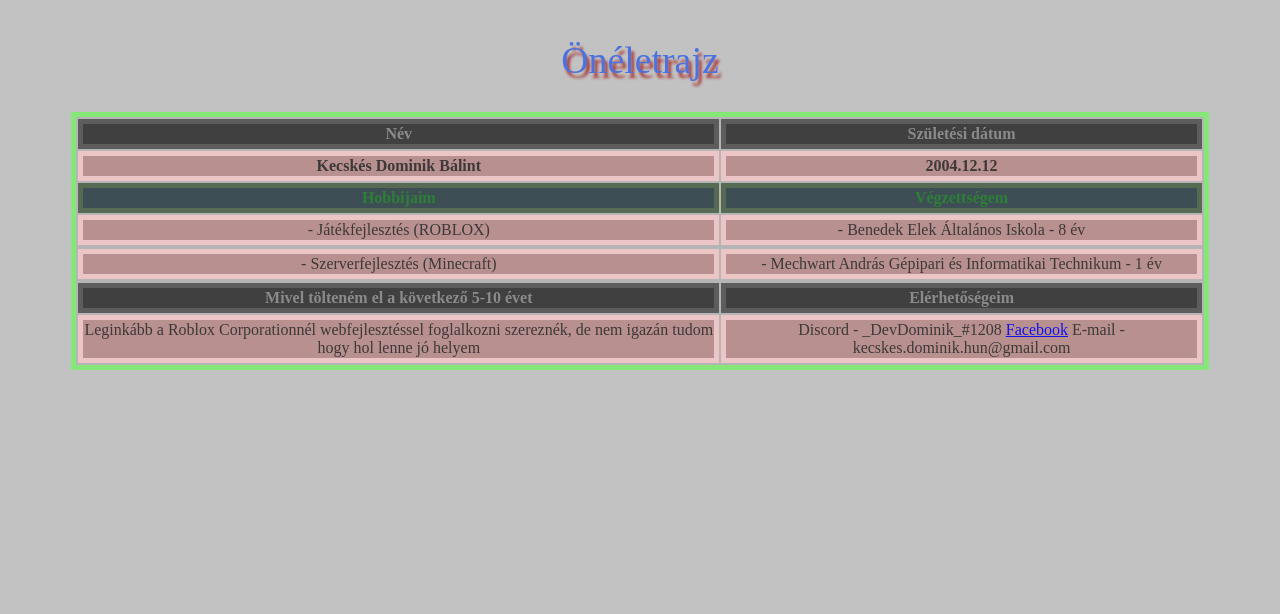
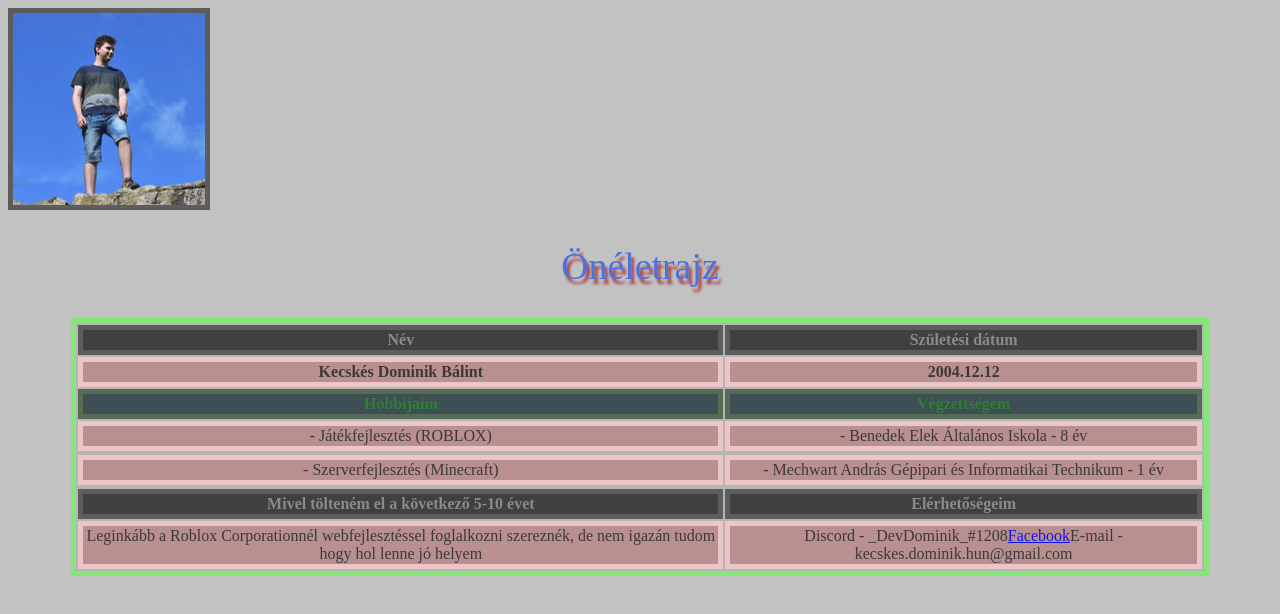
Before and after one commit to DevDominik/oneletrajz, a plain HTML site: page index.html in a window 1280 px wide. Drawn offline with Linux system fonts and the light colour scheme.

Commit message:
megvan az oneletrajz

```diff
--- a/index.html
+++ b/index.html
@@ -38,9 +38,10 @@
             </tr>
             <tr>
                 <td id="information">Leginkább a Roblox Corporationnél webfejlesztéssel foglalkozni szereznék, de nem igazán tudom hogy hol lenne jó helyem</th>
-                <td id="information" rowspan="3">Discord - _DevDominik_#1208                            <a href="https://www.facebook.com/profile.php?id=100008926422634">Facebook</a>               E-mail - kecskes.dominik.hun@gmail.com</td>
+                <td id="information" rowspan="3">Discord - _DevDominik_#1208<a href="https://www.facebook.com/profile.php?id=100008926422634">Facebook</a>E-mail - kecskes.dominik.hun@gmail.com</td>
             </tr>
         </tfoot>
+        <img id="important" src="images/unnamed.jpg" alt="Rólam egy kép">
     </table>
 </body>
 </html>
```
Also changed, not shown: images/unnamed.jpg (added).
